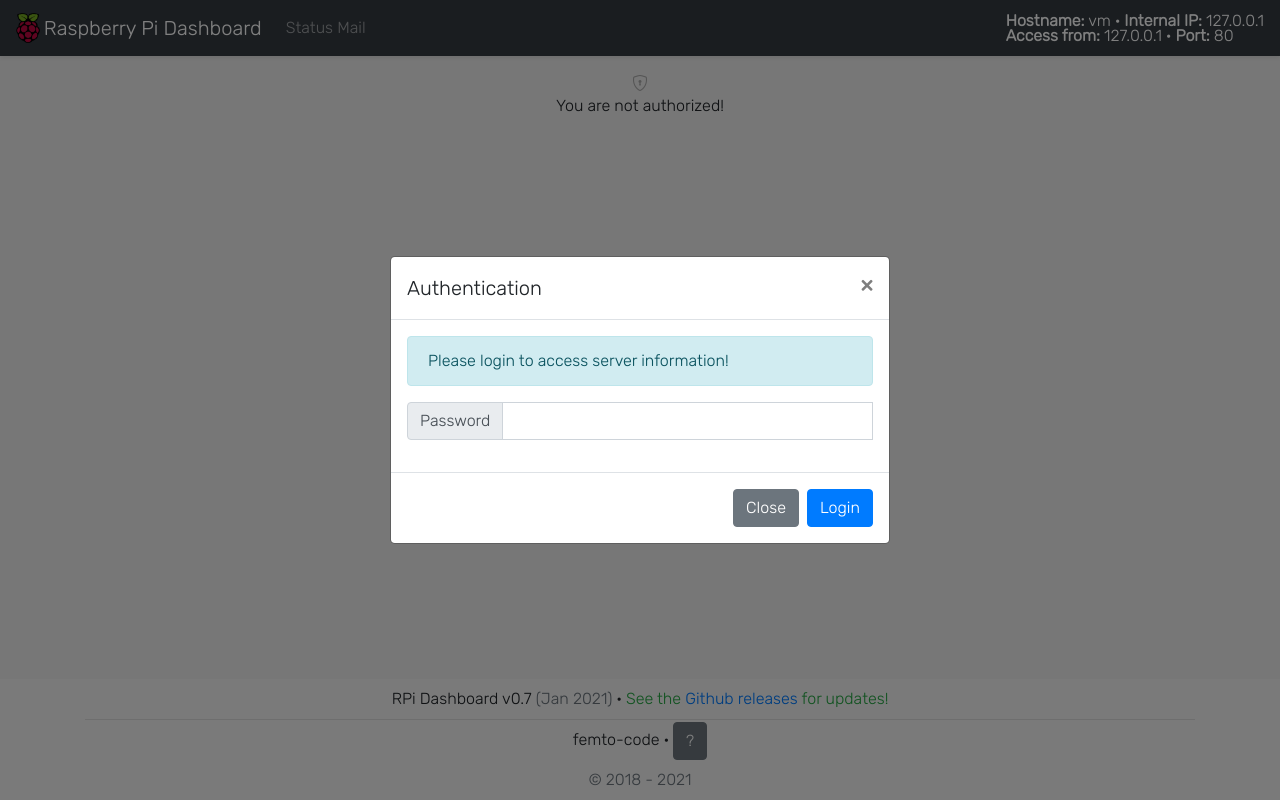
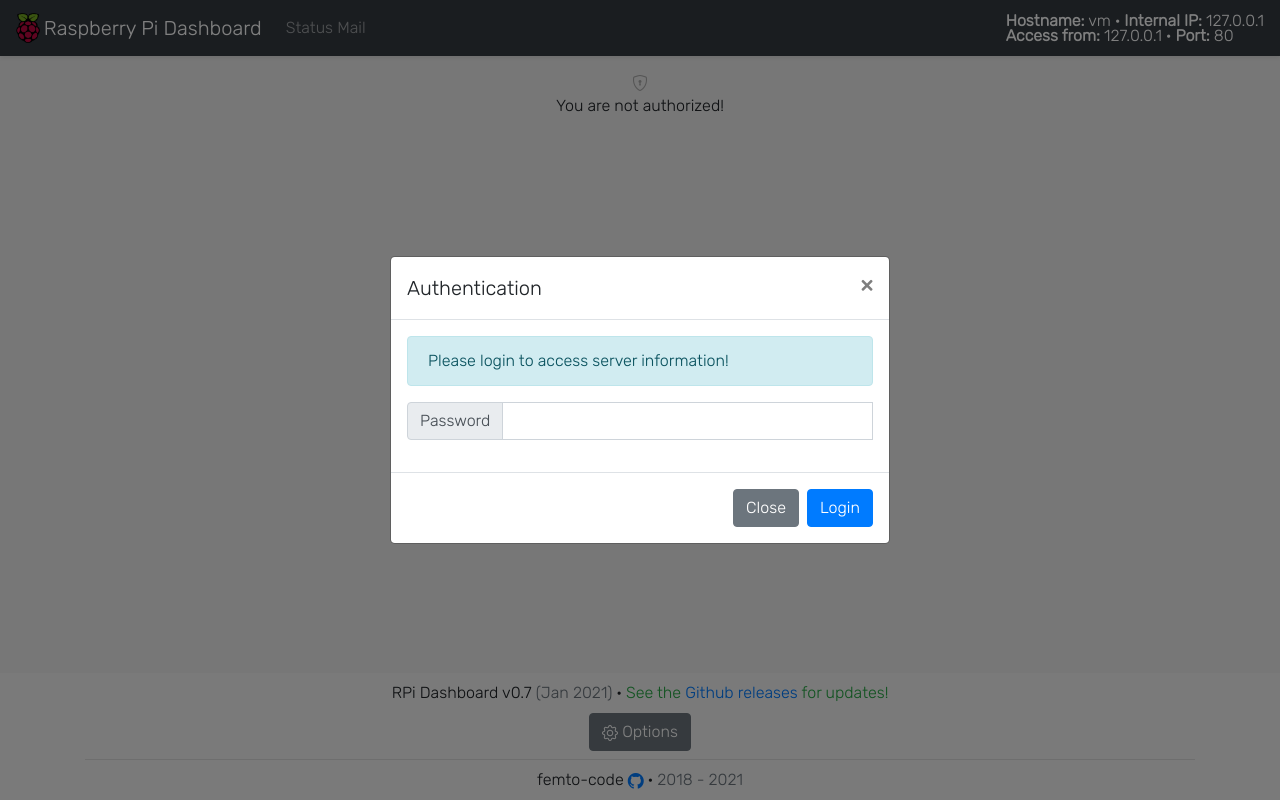
Before and after one commit to femto-code/Raspberry-Pi-Dashboard, a PHP site: page / in a window 1280 px wide. Run offline with PHP 8.4, Linux system fonts and the light colour scheme.

Commit message:
Improved footer structure

```diff
--- a/index.php
+++ b/index.php
@@ -484,9 +484,10 @@ if($auth){
 <!-- Footer -->
 <footer style="line-height: 40px; background-color: #f5f5f5; margin-top: 10px;">
 	<div class="container text-center">
-		RPi Dashboard v0.7 <font class="text-muted">(Jan 2021)</font> <span id="dot">&middot;</span> <font id="notf" class="text-success">See the <a href="https://github.com/femto-code/Rasberry-Pi-Dashboard/releases">Github releases</a> for updates!</font>
+		RPi Dashboard v0.7 <font class="text-muted">(Jan 2021)</font> <span id="dot">&middot;</span> <font id="notf" class="text-success">See the <a href="https://github.com/femto-code/Rasberry-Pi-Dashboard/releases">Github releases</a> for updates!</font><br />
+    <button class="btn btn-secondary mb-2" onclick="$('#exampleModal').modal('show');"><i class="bi bi-gear"></i>&nbsp;Options</button>
 		<hr style="margin-top: 0; margin-bottom: 0;">
-		femto-code &middot; <button class="btn btn-secondary" onclick="$('#exampleModal').modal('show');">?</button><br><font class="text-muted">&copy; 2018 - 2021</font>
+		femto-code&nbsp;<a href="https://github.com/femto-code"><i class="bi bi-github"></i></a> &middot; <font class="text-muted">2018 - 2021</font>
 	</div>
 </footer>
 <!-- End Footer -->
```
